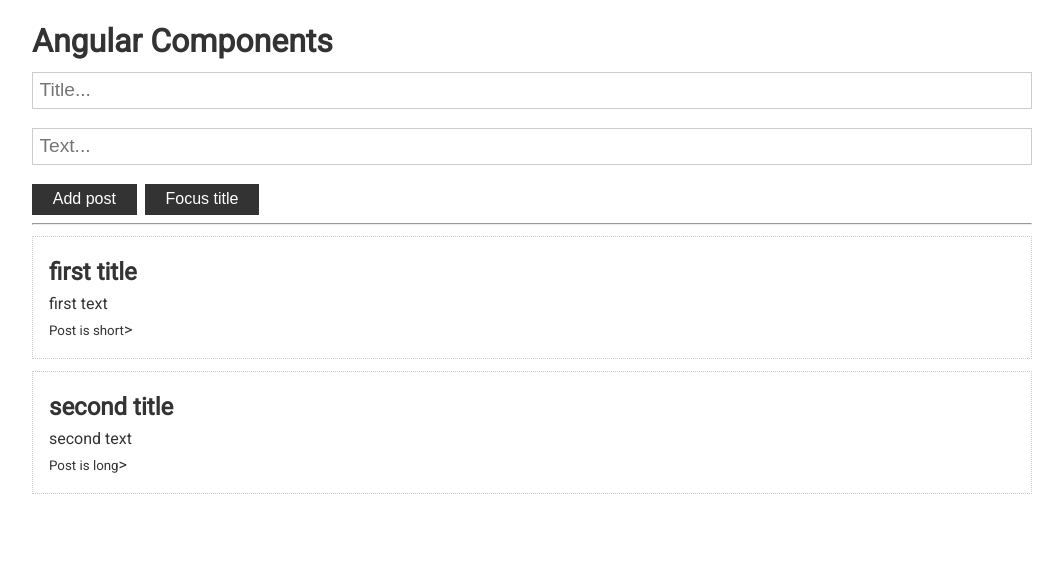
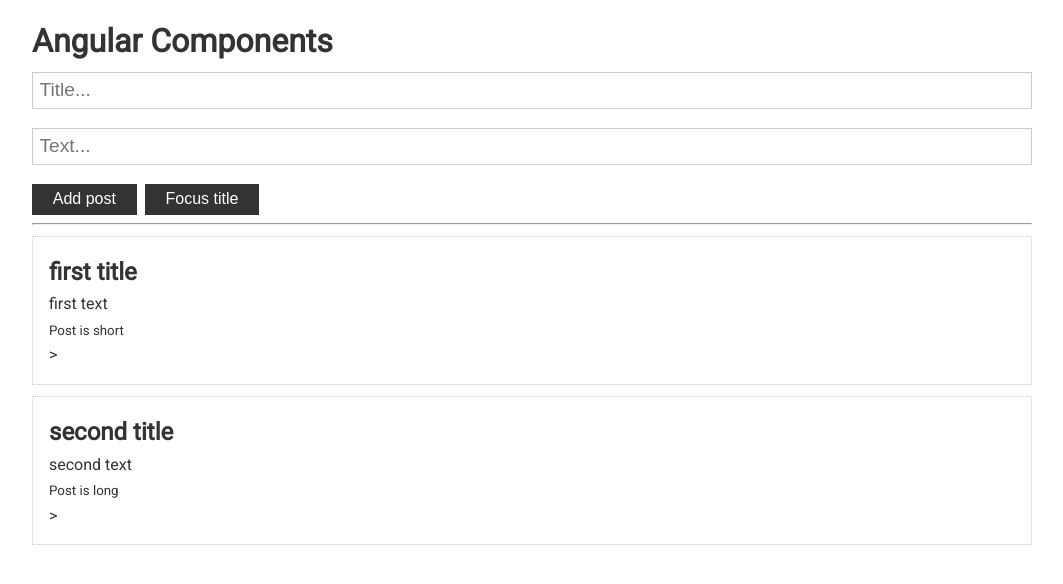
Before and after one commit to aVerbits/Angular_course, an Angular app in the folder unit3/Angular-basics/: page / in a window 1280 px wide. Shown: the top 584 px of the page, without its empty margins (108-1171 px from the left). Built offline with nearby package versions, Linux system fonts and the light colour scheme.

Commit message:
add accessing content with ContentChild

```diff
--- a/unit3/Angular-basics/src/app/app.component.html
+++ b/unit3/Angular-basics/src/app/app.component.html
@@ -9,10 +9,13 @@
     *ngFor="let p of posts "
     [post]="p"
   >
+  <div #info>
 <small *ngIf="p.text.length > 10; else short">Post is long</small>
 <ng-template #short>
   <small>Post is short</small>
 </ng-template>
+</div>
+
 </app-post>
 
 </div>
--- a/unit3/Angular-basics/src/app/post/post.component.ts
+++ b/unit3/Angular-basics/src/app/post/post.component.ts
@@ -1,4 +1,4 @@
-import { Component, Input, OnInit } from '@angular/core';
+import { Component, ContentChild, ElementRef, Input, OnInit } from '@angular/core';
 import { Post } from '../app.component';
 
 @Component({
@@ -8,12 +8,15 @@
 })
 export class PostComponent implements OnInit {
 
-  @Input()
-  post!: Post;
+  @Input() post!: Post
+
+  @ContentChild('info', { static: true })
+  infoRef!: ElementRef;
 
   constructor() { }
 
   ngOnInit(): void {
+    console.log(this.infoRef.nativeElement)
   }
 
 }
```
